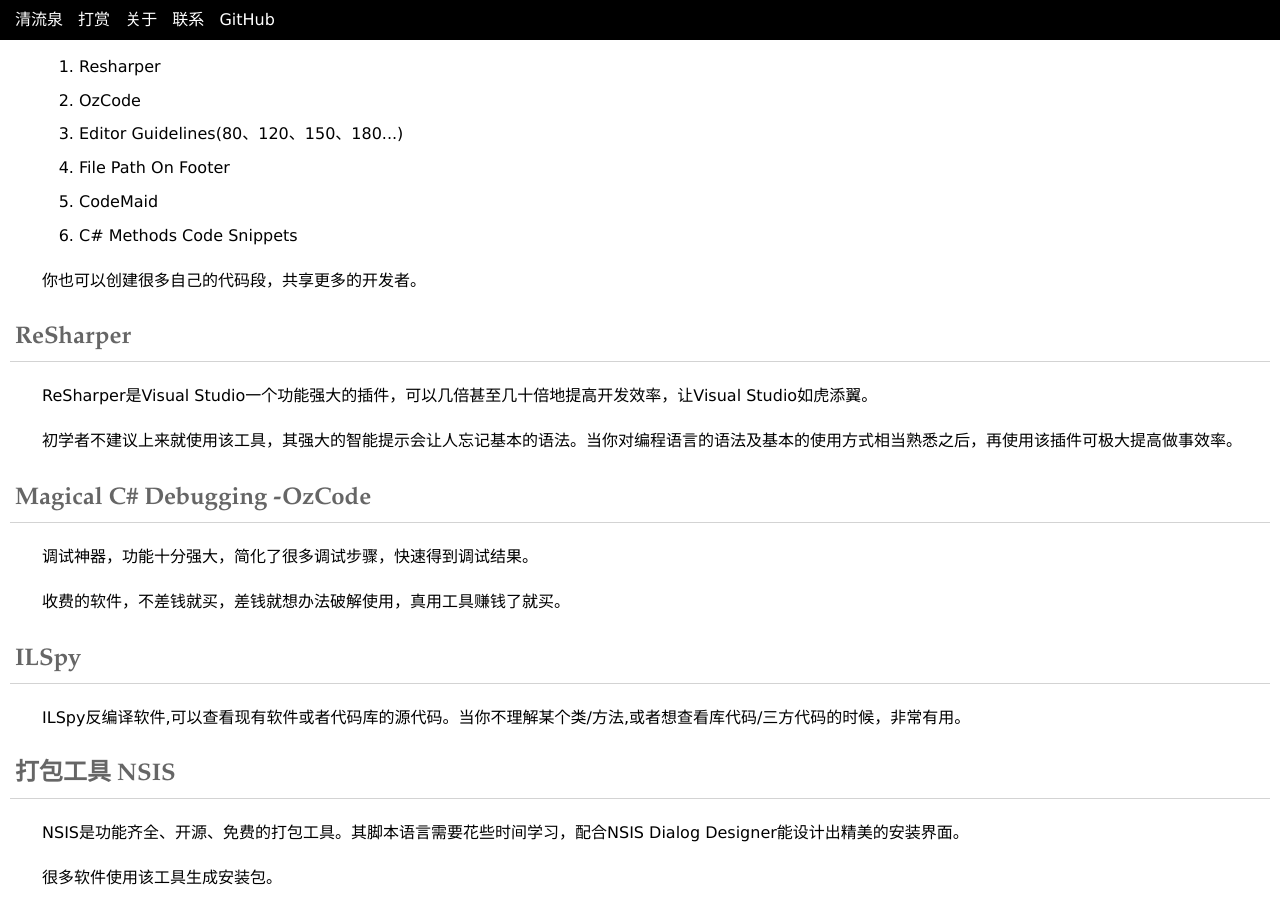
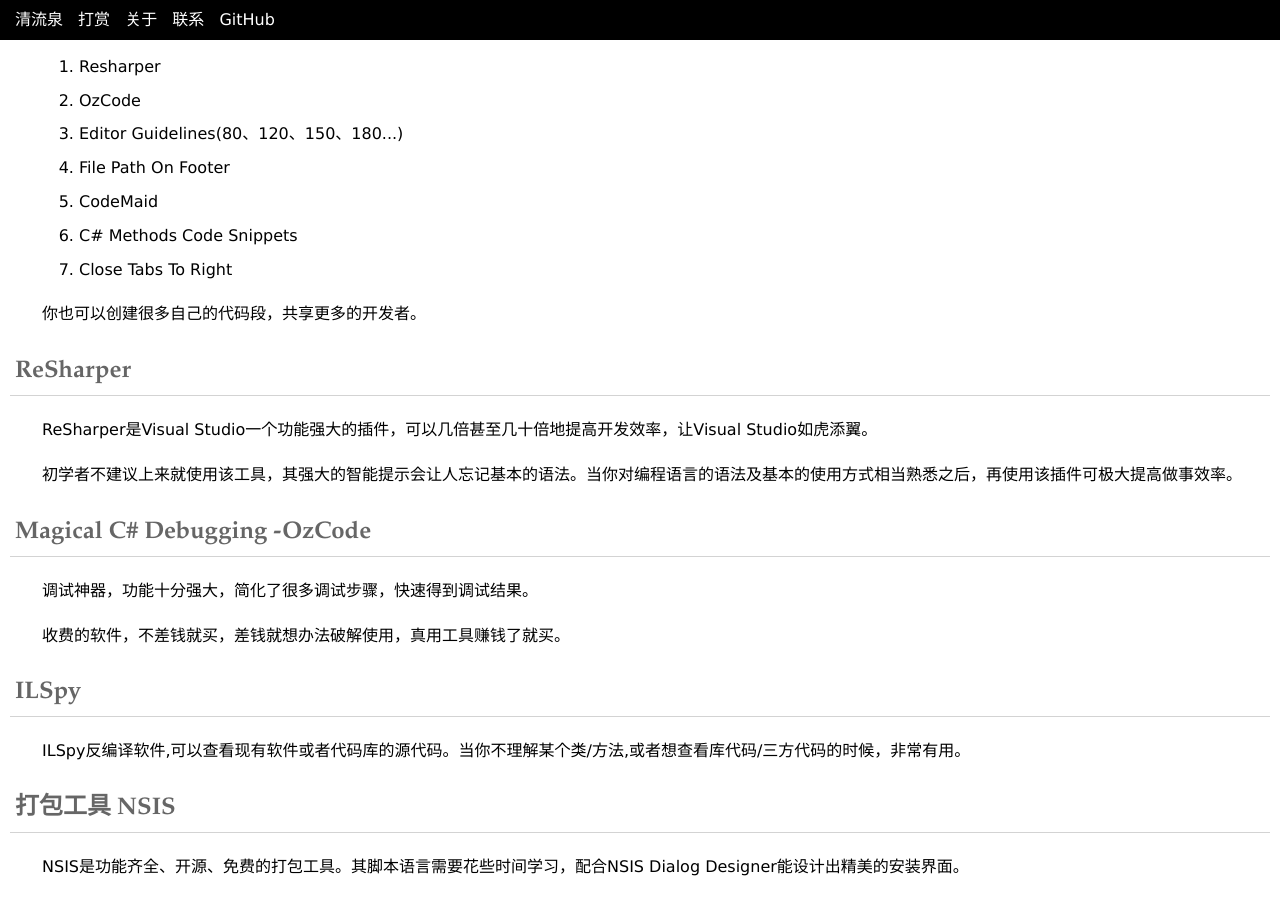
Before and after one commit to yinyongxian/yinyongxian.github.io, a Jekyll site: the page built from _posts/2018/2018-06-01-csharp-development-common-tools.html, in a window 1280 px wide and 900 px high, scrolled down 464 px. Built offline with Jekyll 4.4.1, drawn with Linux system fonts in a browser that asks for light colours.

Commit message:
C# 开发常用工具

```diff
--- a/_posts/2018/2018-06-01-csharp-development-common-tools.html
+++ b/_posts/2018/2018-06-01-csharp-development-common-tools.html
@@ -37,6 +37,7 @@
     <li>File Path On Footer</li>
     <li>CodeMaid</li>
     <li>C# Methods Code Snippets</li>
+    <li>Close Tabs To Right</li>
   </ol>
   </p>
   <p>你也可以创建很多自己的代码段，共享更多的开发者。</p>
```
